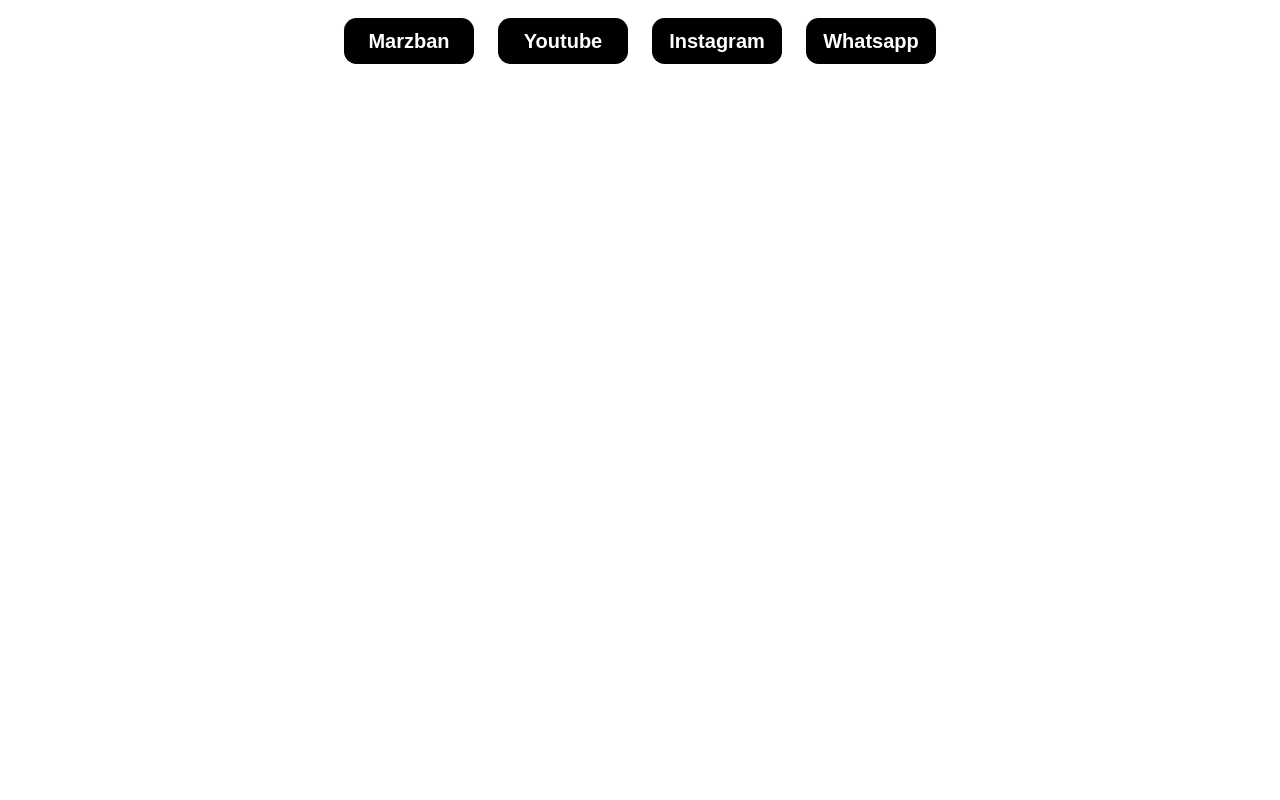
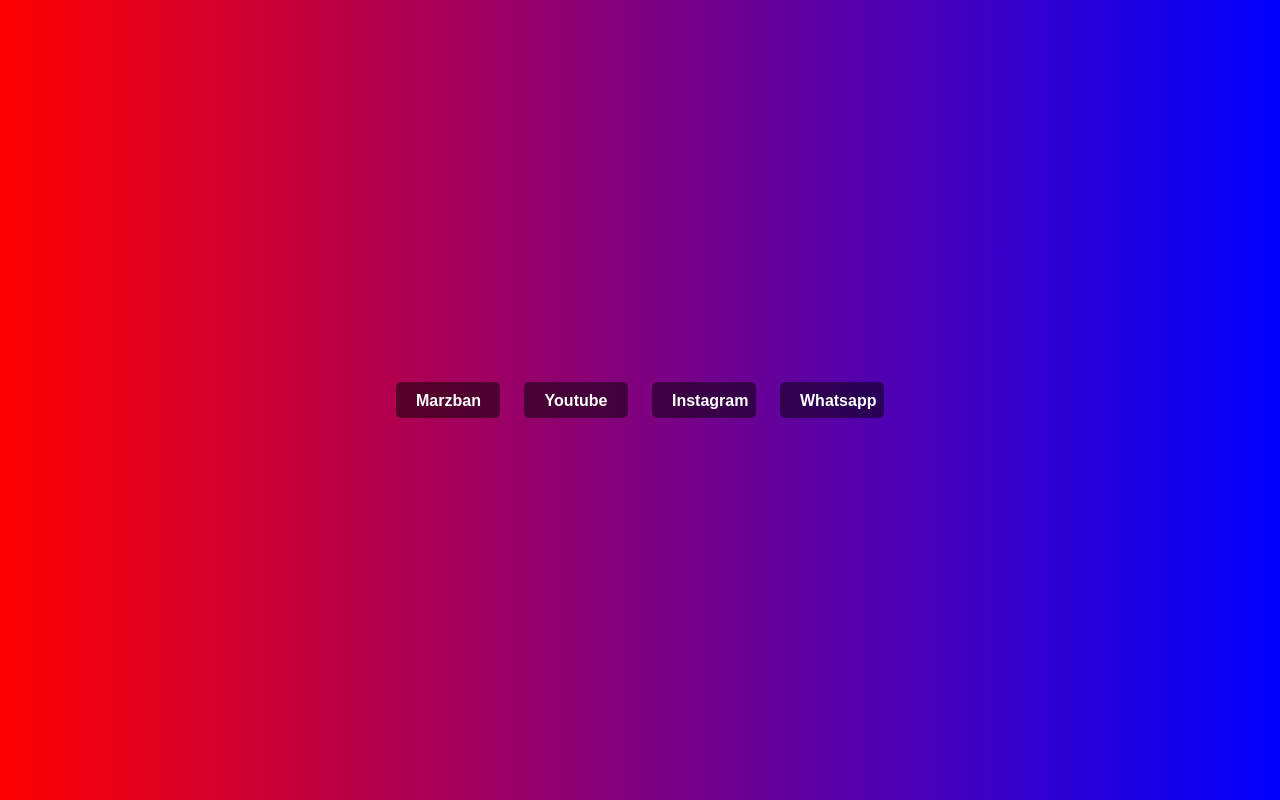
Before and after one commit to Rezanorouze3232323/Local-Host-000, a plain HTML site: page index.html in a window 1280 px wide. Drawn offline with Linux system fonts and the light colour scheme.

Commit message:
background

```diff
--- a/index.html
+++ b/index.html
@@ -5,18 +5,36 @@
     <meta name="viewport" content="width=device-width, initial-scale=1.0">
     <link rel="stylesheet" href="style.css">
     <title>Local-Host</title>
+    <style>
+        body {
+            background: linear-gradient(to right, red, blue);
+            height: 100vh; /* ارتفاع کامل صفحه */
+            display: flex;
+            justify-content: center;
+            align-items: center;
+            margin: 0; /* حذف حاشیه پیش‌فرض */
+        }
+        .btn {
+            padding: 10px 20px;
+            margin: 10px;
+            border: none;
+            border-radius: 5px;
+            color: white;
+            background-color: rgba(0, 0, 0, 0.5); /* رنگ پس‌زمینه دکمه */
+            cursor: pointer;
+            font-size: 16px;
+        }
+        .btn:hover {
+            background-color: rgba(255, 255, 255, 0.3); /* رنگ پس‌زمینه دکمه در حالت هاور */
+        }
+    </style>
 </head>
 <body>
 <center>
-    <a href="hhttps://a-l.fl-sub.site:2096/dashboard"><button class="btn"> Marzban </button></a>
-
+    <a href="https://a-l.fl-sub.site:2096/dashboard"><button class="btn"> Marzban </button></a>
     <a href="https://www.youtube.com/"><button class="btn"> Youtube </button></a>
-
     <a href="https://www.instagram.com/reels/"><button class="btn"> Instagram </button></a>
-
-     <a href="https://web.whatsapp.com/"><button class="btn"> Whatsapp </button></a>
-
-
+    <a href="https://web.whatsapp.com/"><button class="btn"> Whatsapp </button></a>
 </center>
 </body>
 </html>
```
